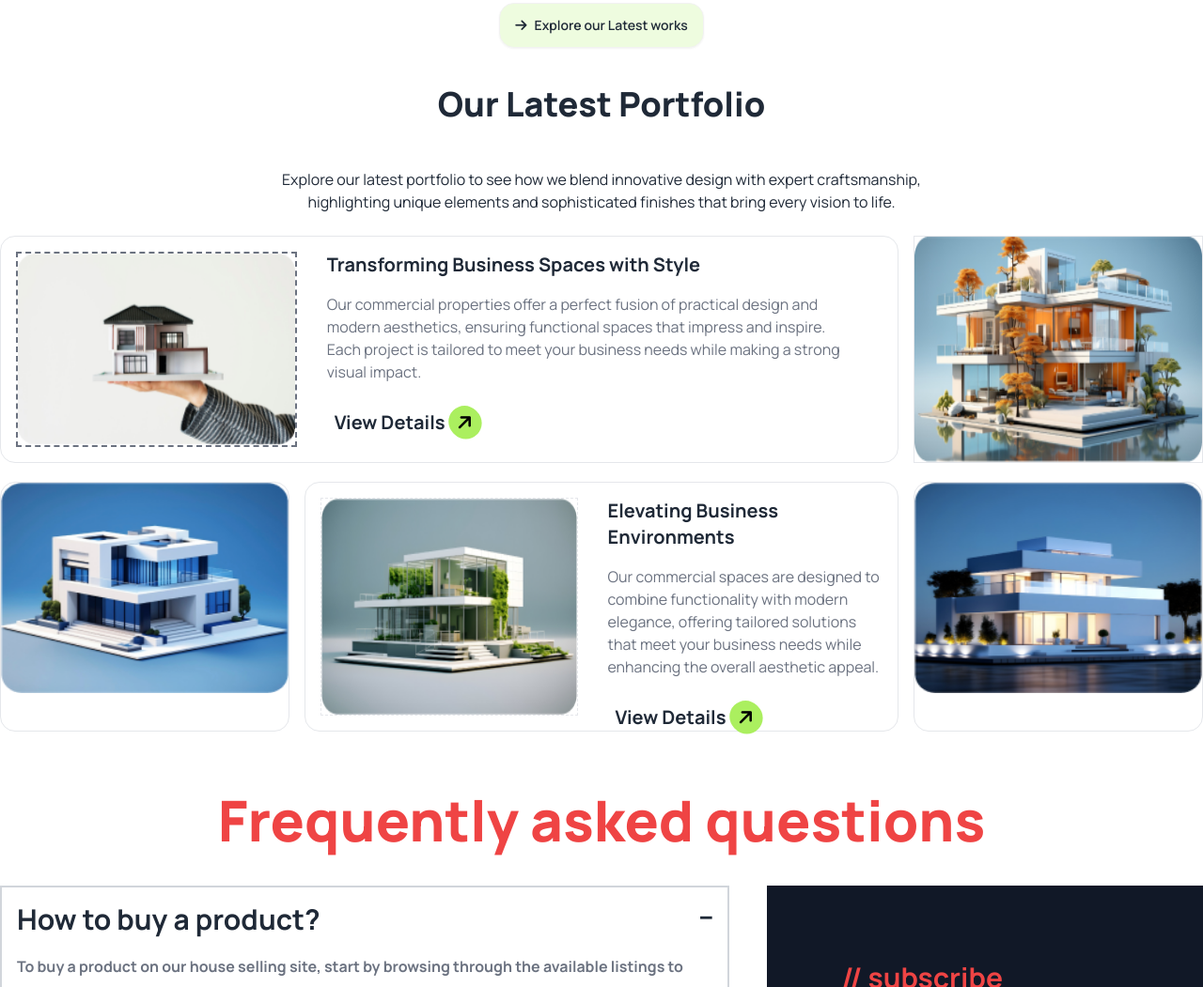
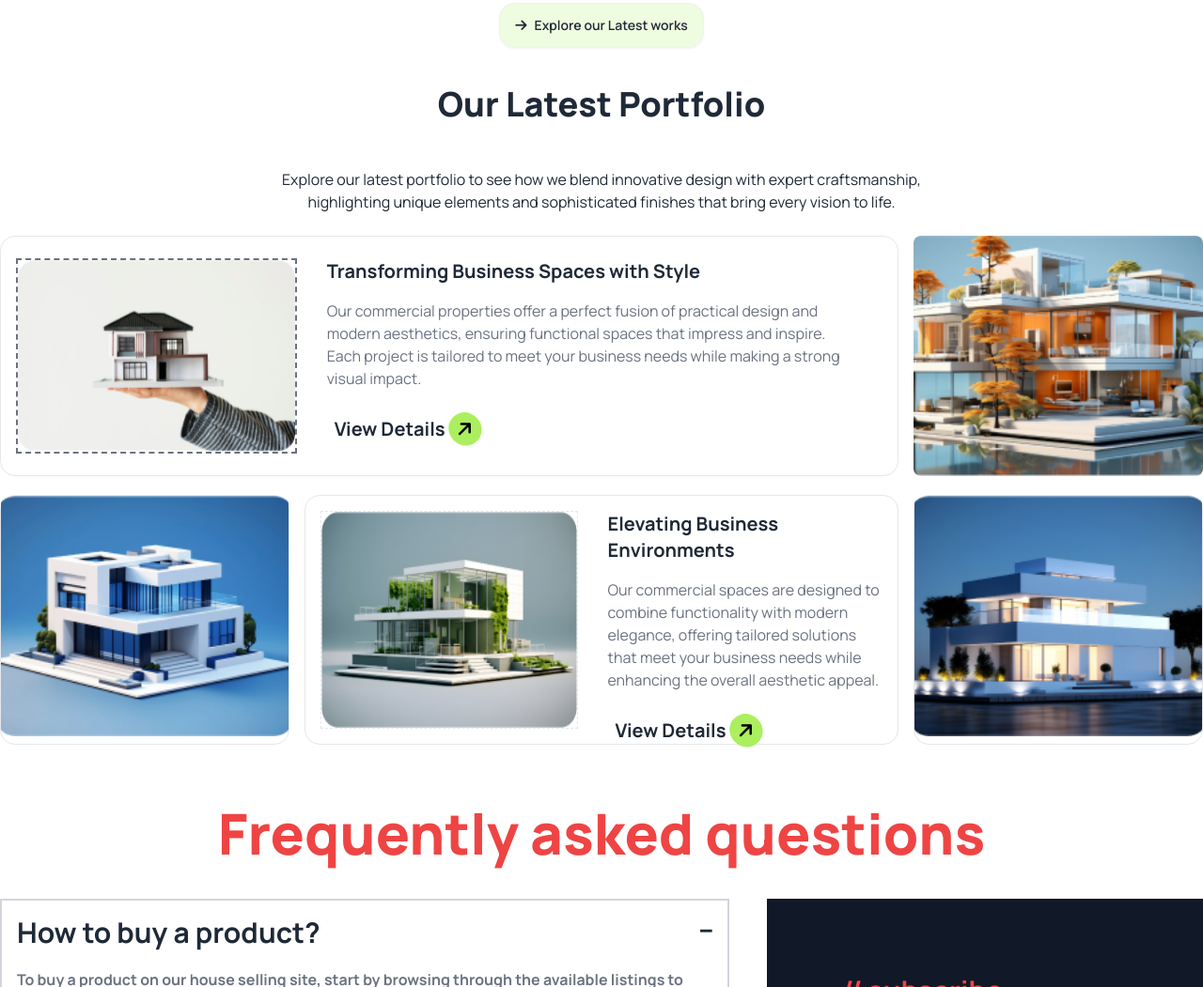
Before and after one commit to miraj75/3rdAssignmentPHero, a plain HTML site: page index.html in a window 1280 px wide. Shown: the part 2429-3480 px from the top of the page at 94% size. Drawn offline with nearby package versions, Linux system fonts and the light colour scheme.

Commit message:
Portfolio section img bug fixed

```diff
--- a/index.html
+++ b/index.html
@@ -294,7 +294,9 @@
         <div
           class="grid grid-cols-1 sm:grid-cols-2 lg:grid-cols-4 mx-auto gap-4"
         >
-          <div class="card col-span-3 p-4 border border-gray-200">
+          <div
+            class="card col-span-3 justify-center p-4 border border-gray-200"
+          >
             <div class="flex flex-col md:flex-row gap-8">
               <div class="flex justify-center">
                 <img
@@ -322,19 +324,29 @@
               </div>
             </div>
           </div>
-          <div class="border border-gray-200">
-            <img class="w-full h-full" src="./assets/img2.png" alt="" />
+          <div class="relative w-full h-64 rounded-lg sm:h-64">
+            <img
+              class="absolute rounded-lg inset-0 object-cover w-full h-full"
+              src="./assets/img2.png"
+              alt=""
+            />
           </div>
         </div>
         <div
           class="grid grid-cols-1 sm:grid-cols-2 lg:grid-cols-4 mx-auto my-5 gap-4"
         >
           <div class="card border border-gray-200">
-            <div class="flex justify-center">
-              <img class="w-full max-h-56" src="./assets/img3.png" alt="" />
+            <div class="relative w-full h-64 rounded-lg sm:h-64">
+              <img
+                class="absolute rounded-lg inset-0 object-cover w-full h-full"
+                src="./assets/img3.png"
+                alt=""
+              />
             </div>
           </div>
-          <div class="card col-span-2 p-4 border border-gray-200">
+          <div
+            class="card col-span-2 justify-center p-4 border border-gray-200"
+          >
             <div class="flex flex-col md:flex-row gap-8">
               <div class="flex justify-center">
                 <img
@@ -363,8 +375,12 @@
             </div>
           </div>
           <div class="card border border-gray-200">
-            <div>
-              <img class="w-full max-h-56" src="./assets/img5.png" alt="" />
+            <div class="relative w-full h-64 rounded-lg sm:h-64">
+              <img
+                class="absolute rounded-lg inset-0 object-cover w-full h-full"
+                src="./assets/img5.png"
+                alt=""
+              />
             </div>
           </div>
         </div>
```
